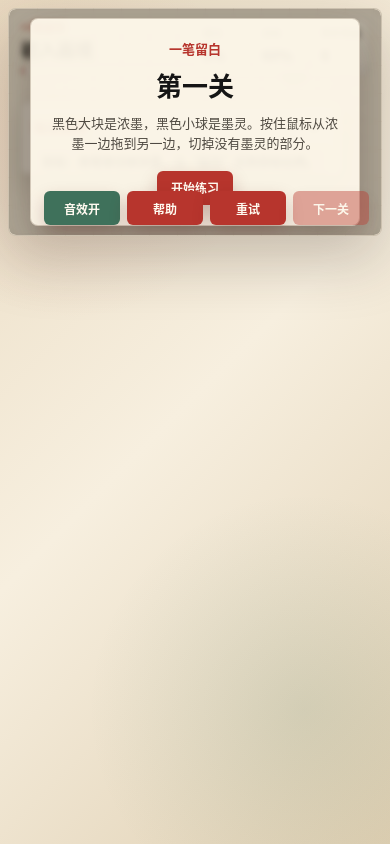
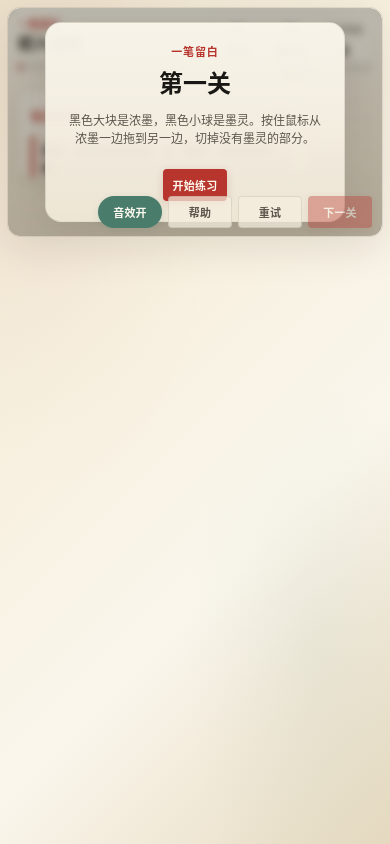
Before and after one commit to lixueqin0808-bot/yibiliubai, a plain HTML site: page index.html in a window 390 px wide. Drawn offline with Linux system fonts and the light colour scheme.

Commit message:
v0.9: UI redesign — paper texture, button hierarchy, ink-wash polish

```diff
--- a/index.html
+++ b/index.html
@@ -70,15 +70,15 @@
             <p id="overlayKicker">画境已开</p>
             <h2 id="overlayTitle">第一关</h2>
             <p id="overlayText">从浓墨的一边拖到另一边，切掉没有墨灵的部分。</p>
-            <button id="primaryButton" type="button">开始练习</button>
+            <button id="primaryButton" type="button" class="btn-primary">开始练习</button>
           </div>
         </div>
 
         <div class="bottom-bar">
-          <button id="soundButton" type="button" aria-pressed="true">音效开</button>
-          <button id="tutorialButton" type="button">帮助</button>
-          <button id="restartButton" type="button">重试</button>
-          <button id="nextButton" type="button">下一关</button>
+          <button id="soundButton" type="button" aria-pressed="true" class="btn-sound">音效开</button>
+          <button id="tutorialButton" type="button" class="btn-ghost">帮助</button>
+          <button id="restartButton" type="button" class="btn-ghost">重试</button>
+          <button id="nextButton" type="button" class="btn-primary">下一关</button>
         </div>
       </section>
     </main>
--- a/styles.css
+++ b/styles.css
@@ -1,17 +1,26 @@
 :root {
   color-scheme: light;
-  --paper: #f3ead8;
-  --paper-deep: #e4d3b6;
-  --ink: #151515;
-  --soft-ink: #4f4a42;
+  --paper: #f5efe0;
+  --paper-deep: #e8ddc8;
+  --paper-warm: #faf6ec;
+  --ink: #1a1815;
+  --ink-soft: #5c564c;
+  --ink-muted: #8c867a;
   --cinnabar: #b7352d;
-  --green: #3f715b;
+  --cinnabar-soft: #d45349;
+  --cinnabar-deep: #8b1f1a;
+  --jade: #4a7c6b;
   --gold: #b99540;
+  --shadow-sm: 0 1px 3px rgba(28, 22, 14, 0.06);
+  --shadow-md: 0 4px 16px rgba(28, 22, 14, 0.08);
+  --shadow-lg: 0 12px 40px rgba(28, 22, 14, 0.10);
+  --radius-xs: 4px;
+  --radius-sm: 8px;
+  --radius-md: 12px;
+  --radius-lg: 16px;
 }
 
-* {
-  box-sizing: border-box;
-}
+* { box-sizing: border-box; }
 
 body {
   min-width: 0;
@@ -24,53 +33,90 @@ body {
   color: var(--ink);
   font-family: "Microsoft YaHei", "PingFang SC", "Noto Sans CJK SC", Arial, sans-serif;
   background:
-    radial-gradient(circle at 18% 16%, rgba(183, 53, 45, 0.08), transparent 24%),
-    radial-gradient(circle at 78% 84%, rgba(63, 113, 91, 0.12), transparent 28%),
-    linear-gradient(135deg, #eadcc3, #f7efdf 48%, #dfcfb2);
+    radial-gradient(ellipse at 15% 20%, rgba(183, 53, 45, 0.03), transparent 35%),
+    radial-gradient(ellipse at 82% 78%, rgba(74, 124, 107, 0.06), transparent 30%),
+    linear-gradient(135deg, #ece1cc 0%, #f7f0df 35%, #faf6ec 65%, #e6dac0 100%);
 }
 
+/* ── buttons ── */
 button {
   border: 0;
-  color: #fffaf0;
   cursor: pointer;
   font: inherit;
-  font-weight: 800;
-  background: var(--cinnabar);
-  box-shadow: 0 8px 18px rgba(92, 28, 24, 0.22);
+  font-weight: 700;
+  font-size: 14px;
+  letter-spacing: 0.02em;
+  border-radius: var(--radius-xs);
+  transition: all 180ms ease;
+  position: relative;
 }
 
-button:hover {
-  filter: brightness(1.05);
+button:hover  { filter: brightness(1.06); transform: translateY(-1px); }
+button:active { filter: brightness(0.94); transform: translateY(0); }
+button:disabled { cursor: not-allowed; opacity: 0.38; transform: none; filter: none; }
+
+/* primary action — cinnabar */
+.btn-primary {
+  min-width: 100px;
+  min-height: 40px;
+  padding: 0 20px;
+  color: #fffaf0;
+  background: var(--cinnabar);
+  box-shadow: 0 2px 8px rgba(139, 31, 26, 0.18);
 }
 
-button:disabled {
-  cursor: not-allowed;
-  opacity: 0.42;
+/* secondary action — ink on paper */
+.btn-ghost {
+  min-width: 68px;
+  min-height: 36px;
+  padding: 0 14px;
+  color: var(--ink-soft);
+  background: rgba(245, 239, 224, 0.72);
+  border: 1px solid rgba(28, 22, 14, 0.10);
+  box-shadow: none;
+}
+.btn-ghost:hover { color: var(--ink); background: rgba(245, 239, 224, 0.92); }
+
+/* sound toggle */
+.btn-sound {
+  min-width: 68px;
+  min-height: 36px;
+  padding: 0 12px;
+  color: #fffaf0;
+  background: var(--jade);
+  box-shadow: 0 2px 6px rgba(74, 124, 107, 0.16);
+  border-radius: 999px;
+}
+.btn-sound.sound-off {
+  color: var(--ink-soft);
+  background: rgba(245, 239, 224, 0.78);
+  border: 1px solid rgba(28, 22, 14, 0.10);
 }
 
+/* ── layout ── */
 .app {
   display: grid;
   min-height: 100vh;
   min-height: 100dvh;
-  padding: 26px;
+  padding: 28px;
   place-items: center;
 }
 
 .stage-shell {
   position: relative;
-  width: min(1180px, calc(100vw - 52px), calc((100vh - 52px) * 1.6389), calc((100dvh - 52px) * 1.6389));
+  width: min(1180px, calc(100vw - 56px), calc((100vh - 56px) * 1.6389), calc((100dvh - 56px) * 1.6389));
   aspect-ratio: 1180 / 720;
-  max-height: calc(100vh - 52px);
-  max-height: calc(100dvh - 52px);
+  max-height: calc(100vh - 56px);
+  max-height: calc(100dvh - 56px);
   overflow: hidden;
-  border: 1px solid rgba(67, 45, 27, 0.22);
-  border-radius: 8px;
+  border-radius: var(--radius-md);
   background:
-    linear-gradient(rgba(120, 92, 48, 0.045) 1px, transparent 1px),
-    linear-gradient(90deg, rgba(120, 92, 48, 0.035) 1px, transparent 1px),
-    var(--paper);
-  background-size: 28px 28px, 28px 28px, auto;
-  box-shadow: 0 24px 60px rgba(49, 35, 23, 0.24);
+    repeating-linear-gradient(0deg, transparent, transparent 27px, rgba(139, 120, 80, 0.03) 27px, rgba(139, 120, 80, 0.03) 28px),
+    repeating-linear-gradient(90deg, transparent, transparent 27px, rgba(139, 120, 80, 0.025) 27px, rgba(139, 120, 80, 0.025) 28px),
+    linear-gradient(180deg, #faf6ec 0%, #f3ead8 60%, #ece1cc 100%);
+  box-shadow:
+    0 0 0 1px rgba(28, 22, 14, 0.08),
+    var(--shadow-lg);
 }
 
 canvas {
@@ -83,113 +129,130 @@ canvas {
   -webkit-touch-callout: none;
 }
 
-.top-bar,
-.bottom-bar,
-.progress-wrap,
-.coach-tip,
-.toast,
-.tutorial-panel,
-.overlay {
-  position: absolute;
-  z-index: 3;
-}
+/* ── z-index stack ── */
+.top-bar, .bottom-bar, .progress-wrap, .coach-tip, .toast,
+.tutorial-panel, .overlay { position: absolute; z-index: 3; }
 
+/* ── top bar ── */
 .top-bar {
-  top: 22px;
-  left: 26px;
-  right: 26px;
+  top: 18px;
+  left: 22px;
+  right: 22px;
   display: flex;
-  align-items: start;
+  align-items: flex-start;
   justify-content: space-between;
   pointer-events: none;
 }
 
 .eyebrow {
-  margin: 0 0 4px;
+  margin: 0 0 2px;
   color: var(--cinnabar);
-  font-size: 14px;
-  font-weight: 900;
-  letter-spacing: 0;
+  font-size: 12px;
+  font-weight: 800;
+  letter-spacing: 0.06em;
+  text-transform: uppercase;
 }
 
 h1 {
   margin: 0;
-  font-size: 30px;
-  line-height: 1.12;
+  font-size: 26px;
+  font-weight: 800;
+  line-height: 1.15;
+  color: var(--ink);
 }
 
+/* ── stats panel ── */
 .stats {
   display: flex;
-  gap: 10px;
+  gap: 0;
+  border-radius: var(--radius-sm);
+  overflow: hidden;
+  background: rgba(255, 250, 240, 0.70);
+  backdrop-filter: blur(6px);
+  border: 1px solid rgba(28, 22, 14, 0.08);
+  box-shadow: var(--shadow-sm);
 }
 
 .stats div {
-  min-width: 86px;
-  padding: 8px 12px;
-  border: 1px solid rgba(38, 28, 18, 0.14);
-  border-radius: 8px;
-  background: rgba(255, 249, 235, 0.74);
+  min-width: 78px;
+  padding: 10px 14px;
+  text-align: center;
+}
+.stats div + div {
+  border-left: 1px solid rgba(28, 22, 14, 0.07);
 }
 
 .stats span {
   display: block;
-  margin-bottom: 2px;
-  color: var(--soft-ink);
-  font-size: 12px;
+  margin-bottom: 3px;
+  color: var(--ink-muted);
+  font-size: 11px;
+  font-weight: 700;
+  letter-spacing: 0.04em;
 }
 
 .stats strong {
-  font-size: 20px;
+  font-size: 22px;
+  font-weight: 800;
+  color: var(--ink);
+  line-height: 1;
 }
 
+/* ── progress bar ── */
 .progress-wrap {
-  top: 100px;
-  left: 26px;
-  right: 26px;
+  top: 94px;
+  left: 22px;
+  right: 22px;
   pointer-events: none;
 }
 
 .progress-track {
   position: relative;
-  height: 12px;
+  height: 14px;
   overflow: hidden;
-  border: 1px solid rgba(38, 28, 18, 0.22);
   border-radius: 999px;
-  background: rgba(255, 250, 238, 0.72);
+  background: rgba(28, 22, 14, 0.06);
+  box-shadow: inset 0 1px 3px rgba(28, 22, 14, 0.08);
 }
 
 .progress-bar {
   width: 0%;
   height: 100%;
-  background: linear-gradient(90deg, var(--green), var(--gold));
-  transition: width 220ms ease;
+  border-radius: 999px;
+  background: linear-gradient(90deg, var(--jade) 0%, #6ba892 50%, var(--gold) 100%);
+  transition: width 280ms cubic-bezier(0.22, 0.61, 0.36, 1);
+  box-shadow: 0 1px 4px rgba(74, 124, 107, 0.22);
 }
 
 .target-marker {
   position: absolute;
-  top: -5px;
-  width: 4px;
-  height: 20px;
+  top: -6px;
+  width: 5px;
+  height: 24px;
   border-radius: 3px;
   background: var(--cinnabar);
+  box-shadow: 0 0 6px rgba(183, 53, 45, 0.30);
   transform: translateX(-50%);
 }
 
+/* ── toast ── */
 .toast {
   left: 50%;
-  bottom: 86px;
-  max-width: 460px;
-  padding: 10px 18px;
-  border: 1px solid rgba(38, 28, 18, 0.16);
-  border-radius: 8px;
+  bottom: 82px;
+  max-width: 420px;
+  padding: 10px 20px;
+  border-radius: var(--radius-sm);
   color: #fffaf0;
-  font-weight: 800;
+  font-size: 13px;
+  font-weight: 700;
   text-align: center;
-  background: rgba(21, 21, 21, 0.82);
+  background: rgba(26, 24, 21, 0.88);
+  box-shadow: var(--shadow-md);
   opacity: 0;
   transform: translate(-50%, 12px);
-  transition: opacity 160ms ease, transform 160ms ease;
+  transition: opacity 200ms ease, transform 200ms ease;
   pointer-events: none;
+  backdrop-filter: blur(4px);
 }
 
 .toast.show {
@@ -197,241 +260,227 @@ h1 {
   transform: translate(-50%, 0);
 }
 
+/* ── coach tip ── */
 .coach-tip {
   left: 50%;
-  top: 128px;
-  width: min(520px, calc(100% - 420px));
-  min-height: 48px;
-  padding: 11px 18px;
-  border: 1px solid rgba(183, 53, 45, 0.26);
-  border-radius: 8px;
+  top: 122px;
+  width: min(480px, calc(100% - 300px));
+  min-height: 44px;
+  padding: 11px 20px;
+  border-radius: var(--radius-sm);
   color: var(--ink);
-  font-size: 15px;
-  font-weight: 800;
-  line-height: 1.5;
+  font-size: 14px;
+  font-weight: 700;
+  line-height: 1.55;
   text-align: center;
-  background: rgba(255, 249, 235, 0.9);
-  box-shadow: 0 10px 24px rgba(49, 35, 23, 0.12);
+  background: rgba(250, 246, 236, 0.92);
+  border: 1px solid rgba(183, 53, 45, 0.12);
+  box-shadow: var(--shadow-md);
   transform: translateX(-50%);
   pointer-events: none;
+  backdrop-filter: blur(8px);
 }
 
-.coach-tip.hidden {
-  display: none;
+.coach-tip.hidden { display: none; }
+
+/* ── tutorial panel ── */
+.tutorial-panel {
+  top: 120px;
+  left: 22px;
+  width: 320px;
+  padding: 16px 18px 18px;
+  border-radius: var(--radius-md);
+  background:
+    linear-gradient(180deg, rgba(250, 246, 236, 0.94) 0%, rgba(245, 239, 224, 0.90) 100%);
+  border: 1px solid rgba(28, 22, 14, 0.08);
+  box-shadow: var(--shadow-md);
+  backdrop-filter: blur(10px);
 }
 
-.tutorial-panel {
-  top: 132px;
-  left: 26px;
-  width: 338px;
-  padding: 14px 16px 16px;
-  border: 1px solid rgba(38, 28, 18, 0.16);
-  border-radius: 8px;
-  background: rgba(255, 249, 235, 0.88);
-  box-shadow: 0 12px 28px rgba(49, 35, 23, 0.14);
-}
-
-.tutorial-panel.hidden {
-  display: none;
-}
+.tutorial-panel.hidden { display: none; }
 
 .tutorial-title {
   display: flex;
   align-items: center;
   justify-content: space-between;
-  margin-bottom: 8px;
+  margin-bottom: 10px;
   color: var(--cinnabar);
-  font-size: 15px;
-  font-weight: 900;
+  font-size: 13px;
+  font-weight: 800;
+  letter-spacing: 0.04em;
 }
 
 .tutorial-title button {
-  width: 28px;
-  min-width: 28px;
-  height: 28px;
-  min-height: 28px;
+  width: 28px; min-width: 28px; height: 28px; min-height: 28px;
   padding: 0;
   border-radius: 6px;
-  color: var(--ink);
-  background: rgba(255, 255, 255, 0.72);
+  color: var(--ink-soft);
+  background: rgba(28, 22, 14, 0.04);
   box-shadow: none;
+  font-size: 18px;
+  line-height: 1;
 }
+.tutorial-title button:hover { background: rgba(28, 22, 14, 0.08); }
 
 .tutorial-goal {
   margin: 0 0 10px;
-  padding: 9px 10px;
-  border-radius: 6px;
+  padding: 10px 12px;
+  border-radius: var(--radius-xs);
   color: var(--ink);
-  font-size: 14px;
-  font-weight: 800;
-  line-height: 1.55;
-  background: rgba(183, 53, 45, 0.08);
+  font-size: 13px;
+  font-weight: 700;
+  line-height: 1.6;
+  background: rgba(183, 53, 45, 0.05);
+  border-left: 3px solid var(--cinnabar);
 }
 
+/* ── legend grid ── */
 .legend-grid {
   display: grid;
   grid-template-columns: 1fr 1fr;
-  gap: 7px;
+  gap: 6px;
   margin-bottom: 10px;
 }
 
 .legend-grid div {
   display: flex;
   align-items: center;
-  min-height: 30px;
+  min-height: 28px;
   gap: 8px;
-  padding: 6px 7px;
-  border: 1px solid rgba(38, 28, 18, 0.1);
-  border-radius: 6px;
-  background: rgba(255, 255, 255, 0.42);
+  padding: 5px 8px;
+  border-radius: var(--radius-xs);
+  background: rgba(250, 246, 236, 0.60);
 }
 
-.legend-grid i {
-  flex: 0 0 auto;
-  display: inline-block;
-}
+.legend-grid i { flex: 0 0 auto; display: inline-block; }
 
 .legend-grid span {
-  color: var(--soft-ink);
-  font-size: 12px;
-  font-weight: 800;
+  color: var(--ink-soft);
+  font-size: 11px;
+  font-weight: 700;
 }
 
 .legend-ink {
-  width: 22px;
-  height: 16px;
-  border-radius: 48% 42% 55% 35%;
-  background: #111;
+  width: 20px; height: 14px;
+  border-radius: 45% 38% 50% 32%;
+  background: var(--ink);
+  box-shadow: 0 1px 3px rgba(0,0,0,0.20);
 }
-
 .legend-spirit {
-  width: 18px;
-  height: 18px;
-  border: 3px solid var(--cinnabar);
+  width: 16px; height: 16px;
+  border: 2.5px solid var(--cinnabar);
   border-radius: 50%;
-  background: #111;
+  background: var(--ink);
 }
-
 .legend-seal {
-  width: 18px;
-  height: 18px;
-  border-radius: 4px;
+  width: 16px; height: 16px;
+  border-radius: 3px;
   background: var(--cinnabar);
+  box-shadow: 0 1px 3px rgba(139, 31, 26, 0.25);
 }
-
 .legend-koi {
   position: relative;
-  width: 24px;
-  height: 14px;
+  width: 22px; height: 12px;
   border: 2px solid var(--cinnabar);
   border-radius: 50%;
   background: #fff3d8;
 }
-
 .legend-koi::before {
-  position: absolute;
-  left: -8px;
-  top: 2px;
-  width: 9px;
-  height: 9px;
+  position: absolute; left: -7px; top: 1px;
+  width: 8px; height: 8px;
   background: var(--cinnabar);
   clip-path: polygon(0 50%, 100% 0, 100% 100%);
   content: "";
 }
-
 .legend-stroke {
-  width: 26px;
-  height: 5px;
+  width: 24px; height: 4px;
   border-radius: 999px;
-  background: #111;
-  transform: rotate(-18deg);
+  background: var(--ink);
+  transform: rotate(-15deg);
+  box-shadow: 0 1px 2px rgba(0,0,0,0.15);
 }
 
 .tutorial-panel ol {
   margin: 0;
-  padding-left: 20px;
+  padding-left: 18px;
 }
-
 .tutorial-panel li {
-  margin: 6px 0;
-  color: var(--soft-ink);
-  font-size: 14px;
+  margin: 5px 0;
+  color: var(--ink-soft);
+  font-size: 13px;
   line-height: 1.55;
 }
+.tutorial-panel b { color: var(--ink); }
 
-.tutorial-panel b {
-  color: var(--ink);
-}
-
+/* ── bottom bar ── */
 .bottom-bar {
-  right: 26px;
-  bottom: 24px;
+  right: 22px;
+  bottom: 20px;
   display: flex;
-  gap: 12px;
+  gap: 10px;
+  align-items: center;
 }
 
 .bottom-bar button,
 .seal-card button {
-  min-width: 112px;
-  min-height: 42px;
-  padding: 0 18px;
-  border-radius: 6px;
+  min-height: 40px;
+  padding: 0 20px;
 }
 
-.bottom-bar button:first-child {
-  color: #fffaf0;
-  background: var(--green);
-}
-
-.bottom-bar button.sound-off {
-  color: var(--ink);
-  background: rgba(255, 249, 235, 0.86);
-}
-
+/* ── overlay ── */
 .overlay {
   inset: 0;
   display: grid;
   place-items: center;
-  background: rgba(43, 33, 22, 0.34);
-  backdrop-filter: blur(3px);
+  background: rgba(28, 22, 14, 0.28);
+  backdrop-filter: blur(4px);
 }
-
-.overlay.hidden {
-  display: none;
-}
+.overlay.hidden { display: none; }
 
 .seal-card {
-  width: min(420px, calc(100% - 44px));
-  padding: 30px;
-  border: 1px solid rgba(76, 52, 31, 0.22);
-  border-radius: 8px;
+  width: min(380px, calc(100% - 40px));
+  padding: 32px 28px;
+  border-radius: var(--radius-lg);
   text-align: center;
-  background: rgba(255, 249, 235, 0.94);
-  box-shadow: 0 18px 44px rgba(43, 29, 19, 0.28);
+  background:
+    linear-gradient(180deg, rgba(250, 246, 236, 0.96) 0%, rgba(240, 233, 216, 0.94) 100%);
+  border: 1px solid rgba(28, 22, 14, 0.10);
+  box-shadow: var(--shadow-lg);
 }
 
 .seal-card p {
-  margin: 0 0 18px;
-  color: var(--soft-ink);
+  margin: 0 0 16px;
+  color: var(--ink-soft);
+  font-size: 14px;
   line-height: 1.7;
 }
 
 .seal-card p:first-child {
-  margin-bottom: 6px;
+  margin-bottom: 4px;
   color: var(--cinnabar);
-  font-size: 13px;
-  font-weight: 900;
+  font-size: 11px;
+  font-weight: 800;
+  letter-spacing: 0.08em;
 }
 
 .seal-card h2 {
-  margin: 0 0 10px;
-  font-size: 34px;
+  margin: 0 0 12px;
+  font-size: 32px;
+  font-weight: 800;
+  color: var(--ink);
 }
 
+.seal-card button {
+  margin-top: 6px;
+  min-width: 140px;
+  min-height: 44px;
+  font-size: 15px;
+  border-radius: var(--radius-xs);
+}
+
+/* ── responsive ── */
 @media (max-width: 900px), (max-height: 680px) {
-  .app {
-    padding: 8px;
-  }
+  .app { padding: 8px; }
 
   .stage-shell {
     width: min(calc(100vw - 16px), calc((100vh - 16px) * 1.6389), calc((100dvh - 16px) * 1.6389));
@@ -439,138 +488,52 @@ h1 {
     max-height: calc(100dvh - 16px);
   }
 
-  .top-bar {
-    top: 10px;
-    left: 12px;
-    right: 12px;
-  }
+  .top-bar { top: 8px; left: 10px; right: 10px; }
+  .eyebrow { font-size: 10px; }
+  h1 { max-width: 46vw; font-size: 16px; }
 
-  .eyebrow {
-    font-size: 11px;
-  }
+  .stats { border-radius: 6px; }
+  .stats div { min-width: 52px; padding: 6px 8px; }
+  .stats span { font-size: 9px; margin-bottom: 1px; }
+  .stats strong { font-size: 15px; }
 
-  h1 {
-    max-width: 48vw;
-    font-size: 18px;
-  }
-
-  .stats {
-    gap: 5px;
-  }
-
-  .stats div {
-    min-width: 54px;
-    padding: 5px 7px;
-    border-radius: 6px;
-  }
-
-  .stats span {
-    font-size: 10px;
-  }
-
-  .stats strong {
-    font-size: 14px;
-  }
-
-  .progress-wrap {
-    top: 58px;
-    left: 12px;
-    right: 12px;
-  }
-
-  .progress-track {
-    height: 8px;
-  }
-
-  .target-marker {
-    top: -4px;
-    height: 16px;
-  }
+  .progress-wrap { top: 54px; left: 10px; right: 10px; }
+  .progress-track { height: 10px; }
+  .target-marker { top: -4px; height: 18px; }
 
   .coach-tip {
-    top: 76px;
-    width: min(420px, calc(100% - 24px));
-    min-height: 34px;
-    padding: 7px 10px;
+    top: 70px;
+    width: min(380px, calc(100% - 24px));
+    min-height: 30px;
+    padding: 6px 10px;
     font-size: 12px;
   }
 
   .tutorial-panel {
-    top: 92px;
-    left: 12px;
-    width: min(320px, calc(100% - 24px));
-    max-height: calc(100% - 152px);
+    top: 82px; left: 10px;
+    width: min(290px, calc(100% - 24px));
+    max-height: calc(100% - 140px);
     overflow: auto;
     padding: 10px 12px;
   }
+  .tutorial-title { margin-bottom: 6px; font-size: 12px; }
+  .tutorial-goal { margin-bottom: 7px; padding: 7px 8px; font-size: 11px; }
+  .legend-grid { gap: 4px; margin-bottom: 7px; }
+  .legend-grid div { min-height: 24px; gap: 5px; padding: 3px 5px; }
+  .legend-grid span, .tutorial-panel li { font-size: 10px; }
+  .tutorial-panel li { margin: 3px 0; line-height: 1.4; }
 
-  .tutorial-title {
-    margin-bottom: 6px;
-    font-size: 13px;
+  .bottom-bar { right: 10px; bottom: 8px; gap: 6px; }
+  .bottom-bar button, .seal-card button {
+    min-width: 64px; min-height: 32px;
+    padding: 0 10px; font-size: 11px;
   }
+  .btn-sound { min-width: 56px; min-height: 30px; }
 
-  .tutorial-goal {
-    margin-bottom: 7px;
-    padding: 7px 8px;
-    font-size: 12px;
-  }
-
-  .legend-grid {
-    gap: 5px;
-    margin-bottom: 7px;
-  }
-
-  .legend-grid div {
-    min-height: 26px;
-    gap: 6px;
-    padding: 4px 5px;
-  }
-
-  .legend-grid span,
-  .tutorial-panel li {
-    font-size: 11px;
-  }
-
-  .tutorial-panel li {
-    margin: 4px 0;
-    line-height: 1.45;
-  }
-
-  .bottom-bar {
-    right: 12px;
-    bottom: 10px;
-    gap: 7px;
-  }
-
-  .bottom-bar button,
-  .seal-card button {
-    min-width: 76px;
-    min-height: 34px;
-    padding: 0 10px;
-    border-radius: 6px;
-    font-size: 12px;
-  }
-
-  .toast {
-    bottom: 52px;
-    max-width: calc(100% - 24px);
-    padding: 7px 10px;
-    font-size: 12px;
-  }
-
-  .seal-card {
-    width: min(330px, calc(100% - 24px));
-    padding: 20px;
-  }
-
-  .seal-card h2 {
-    font-size: 26px;
-  }
-
-  .seal-card p {
-    font-size: 13px;
-    line-height: 1.55;
-  }
+  .toast { bottom: 46px; max-width: calc(100% - 24px); padding: 6px 10px; font-size: 11px; }
+  .seal-card { width: min(300px, calc(100% - 24px)); padding: 20px; }
+  .seal-card h2 { font-size: 24px; }
+  .seal-card p { font-size: 12px; line-height: 1.5; }
 }
 
 @media (orientation: portrait) and (max-width: 760px) {
@@ -578,21 +541,14 @@ h1 {
     align-items: start;
     padding-top: max(8px, env(safe-area-inset-top));
   }
-
   .stage-shell::after {
-    position: absolute;
-    left: 50%;
-    bottom: 52px;
-    z-index: 2;
-    width: max-content;
-    max-width: calc(100% - 24px);
-    padding: 6px 10px;
-    border-radius: 6px;
-    color: rgba(21, 21, 21, 0.78);
-    font-size: 11px;
-    font-weight: 800;
-    text-align: center;
-    background: rgba(255, 249, 235, 0.72);
+    position: absolute; left: 50%; bottom: 48px; z-index: 2;
+    width: max-content; max-width: calc(100% - 24px);
+    padding: 6px 12px;
+    border-radius: var(--radius-sm);
+    color: var(--ink-soft);
+    font-size: 11px; font-weight: 700; text-align: center;
+    background: rgba(250, 246, 236, 0.78);
     content: "横屏体验更好";
     transform: translateX(-50%);
     pointer-events: none;
```
